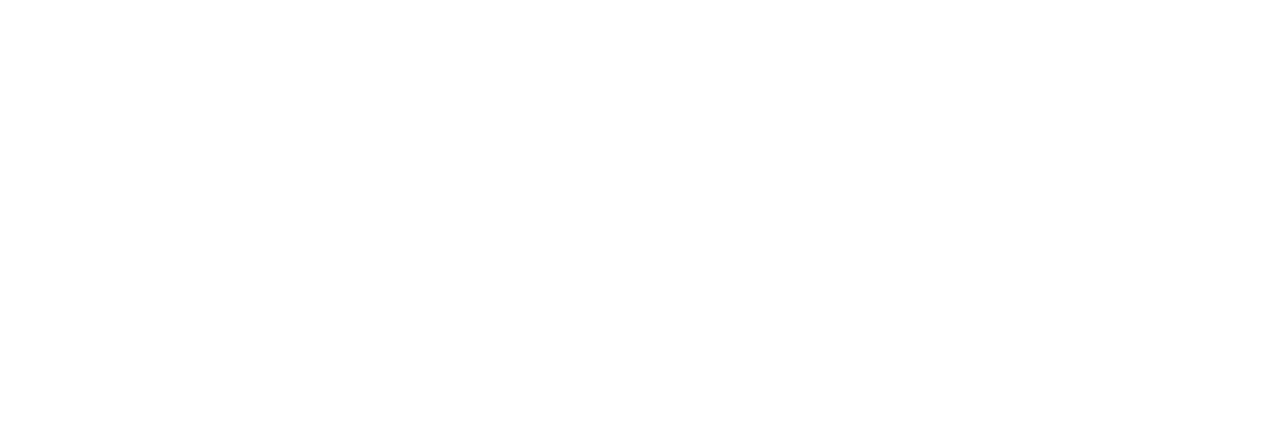
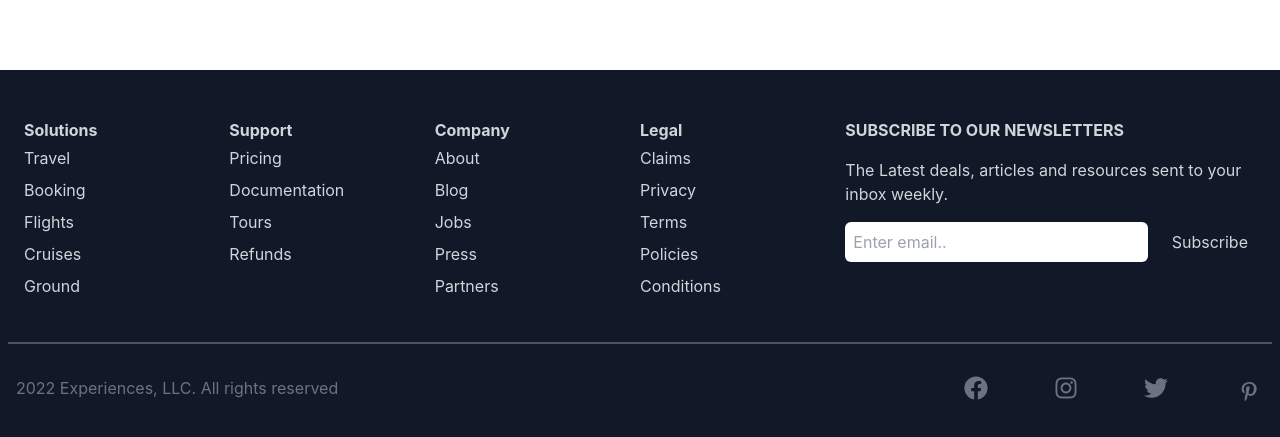
Before and after one commit to mohitbish/Responsive-Landingpage, a React (Create React App) app: page / in a window 1280 px wide. Shown: the part 3134-3571 px from the top of the page. Before the commit the page ends 3108 px from the top, so only its background shows below. Built offline with nearby package versions, Linux system fonts and the light colour scheme.

Commit message:
fotter added

```diff
--- a/public/index.html
+++ b/public/index.html
@@ -2,7 +2,7 @@
 <html lang="en">
   <head>
     <meta charset="utf-8" />
-    <link rel="icon" href="%PUBLIC_URL%/favicon.ico" />
+    <link rel="icon" href="%PUBLIC_URL%/bgcover.jpg" />
     <meta name="viewport" content="width=device-width, initial-scale=1" />
     <meta name="theme-color" content="#000000" />
     <meta
@@ -24,7 +24,7 @@
       work correctly both with client-side routing and a non-root public URL.
       Learn how to configure a non-root public URL by running `npm run build`.
     -->
-    <title>React App</title>
+    <title>Island Retreat</title>
   </head>
   <body>
     <noscript>You need to enable JavaScript to run this app.</noscript>
--- a/src/App.js
+++ b/src/App.js
@@ -1,3 +1,4 @@
+import Footer from "./Components/Footer";
 import Hero from "./Components/Hero";
 import Navbar from "./Components/Navbar";
 import Offers from "./Components/Offers";
@@ -14,6 +15,7 @@
       <Plan />
       <Rooms />
       <Slides />
+      <Footer />
     </div>
   );
 }
--- /dev/null
+++ b/src/Components/Footer.jsx
@@ -0,0 +1,73 @@
+import React from 'react';
+import { FaFacebook, FaInstagram, FaTwitter } from 'react-icons/fa';
+import { TiSocialPinterest } from 'react-icons/ti';
+
+const Footer = () => {
+  return (
+    <div className='w-full mt-24 bg-gray-900 text-gray-300 py-2 px-2'>
+      <div className='max-w-[1400px] mx-auto grid grid-cols-2 md:grid-cols-6 border-b-2 border-gray-600 py-8 px-4'>
+        <div>
+          <h6 className='font-bold uppercare pt-2'>Solutions</h6>
+          <ul>
+            <li className='py-1'>Travel</li>
+            <li className='py-1'>Booking</li>
+            <li className='py-1'>Flights</li>
+            <li className='py-1'>Cruises</li>
+            <li className='py-1'>Ground</li>
+          </ul>
+        </div>
+        <div>
+          <h6 className='font-bold uppercare pt-2'>Support</h6>
+          <ul>
+            <li className='py-1'>Pricing</li>
+            <li className='py-1'>Documentation</li>
+            <li className='py-1'>Tours</li>
+            <li className='py-1'>Refunds</li>
+          </ul>
+        </div>
+        <div>
+          <h6 className='font-bold uppercare pt-2'>Company</h6>
+          <ul>
+            <li className='py-1'>About</li>
+            <li className='py-1'>Blog</li>
+            <li className='py-1'>Jobs</li>
+            <li className='py-1'>Press</li>
+            <li className='py-1'>Partners</li>
+          </ul>
+        </div>
+        <div>
+          <h6 className='font-bold uppercare pt-2'>Legal</h6>
+          <ul>
+            <li className='py-1'>Claims</li>
+            <li className='py-1'>Privacy</li>
+            <li className='py-1'>Terms</li>
+            <li className='py-1'>Policies</li>
+            <li className='py-1'>Conditions</li>
+          </ul>
+        </div>
+        <div className='col-span-2 py-8 md:pt-2'>
+          <p className='font-bold uppercase'>Subscribe to our newsletters</p>
+          <p className='py-4'>
+            The Latest deals, articles and resources sent to your inbox weekly.
+          </p>
+          <form className='flex flex-col sm:flex-row'>
+            <input className='w-full p-2 mr-4 rounded-md mb-4' type='email' placeholder='Enter email..' />
+            <button className='p-2 mb-4 rounded-md'>Subscribe</button>
+          </form>
+        </div>
+      </div>
+
+      <div className='flex flex-col max-w-[1400px] px-2 py-4 mx-auto justify-between sm:flex-row text-center text-gray-500'>
+        <p className='py-4'>2022 Experiences, LLC. All rights reserved</p>
+        <div className='flex justify-between sm:w-[300px] pt-4 text-2xl'>
+          <FaFacebook />
+          <FaInstagram />
+          <FaTwitter />
+          <TiSocialPinterest size={30} />
+        </div>
+      </div>
+    </div>
+  );
+};
+
+export default Footer;
```
Also changed, not shown: public/bgcover.jpg (added).
